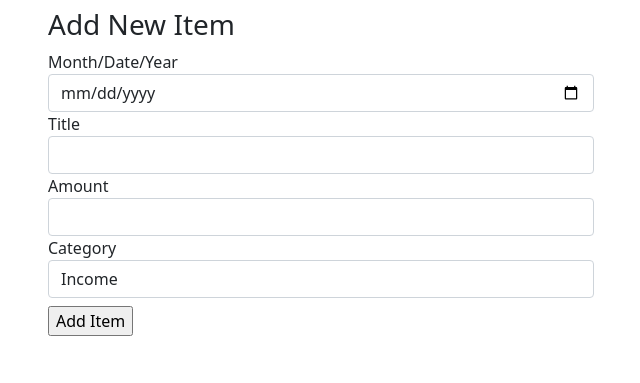
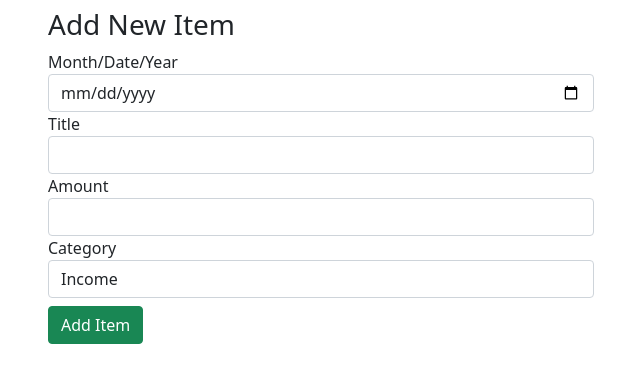
Before and after one commit to Moopz-Dev/flask--income-expense-tracker, a Flask app: page / in a window 1280 px wide. Shown: the top 383 px of the page, without its empty margins (34-674 px from the left). Run offline with Flask 2, Linux system fonts and the light colour scheme.

Commit message:
fix : corrects bs5 classname for button

```diff
--- a/templates/addForm.html
+++ b/templates/addForm.html
@@ -23,7 +23,7 @@
 						<option value="expense">Expense</option>
 					</select>
 				</div>
-				<input type="submit" value="Add Item" class="btn-btn-success my-2" />
+				<input type="submit" value="Add Item" class="btn btn-success my-2" />
 			</form>
 		</div>
 	</div>
```
